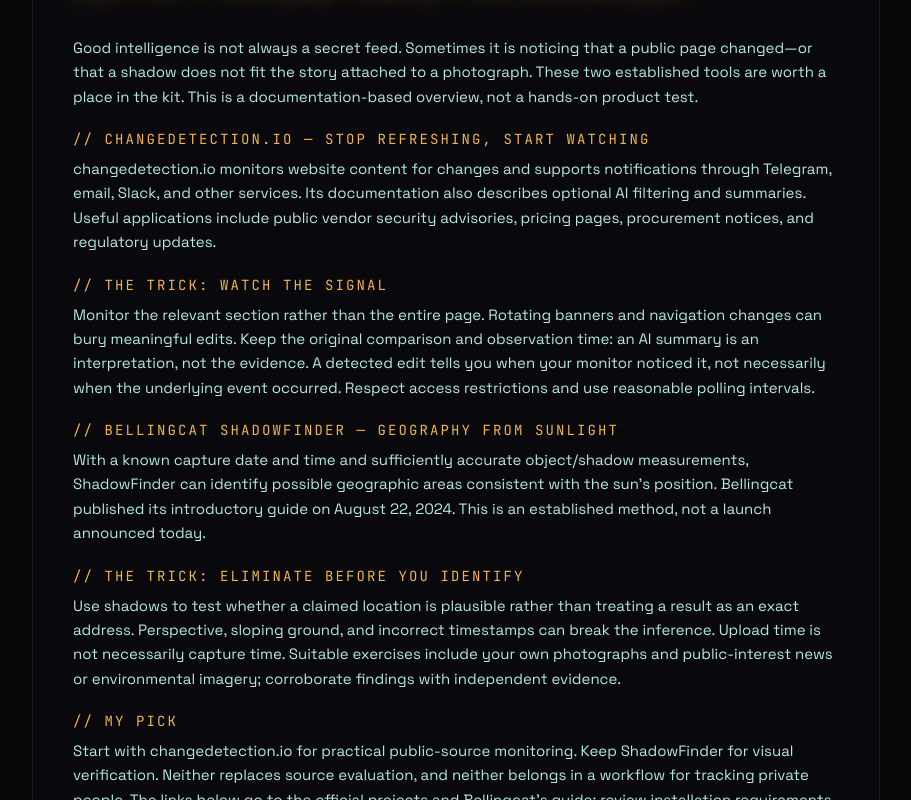
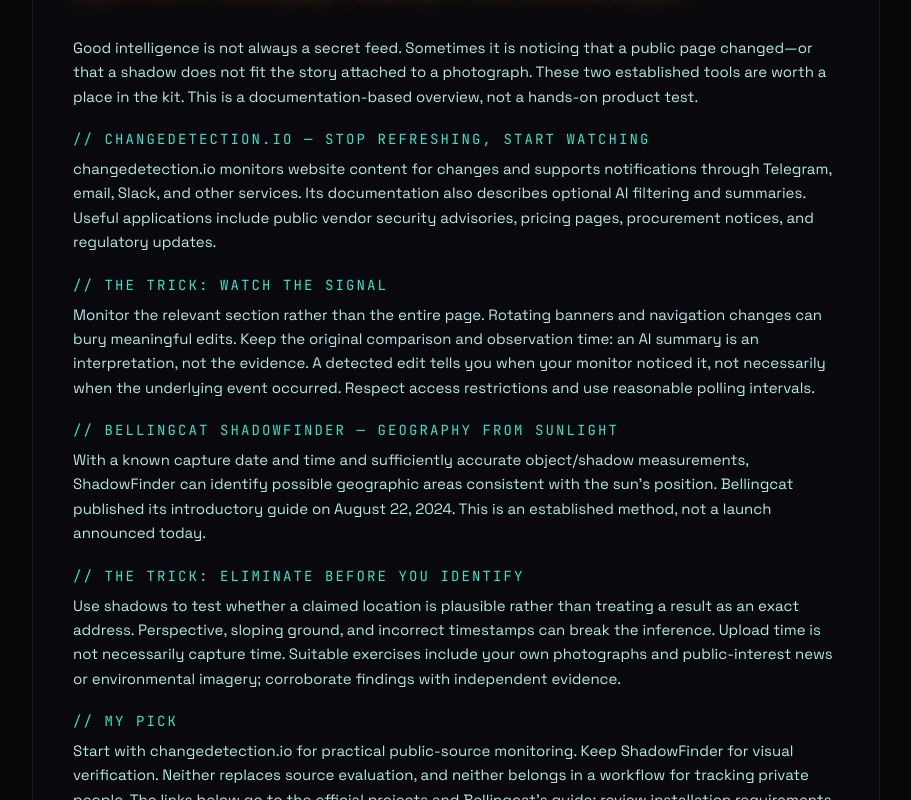
Before and after one commit to imperator-clawdius/b1scu1tk1d, a Next.js app: page / in a window 1280 px wide. Shown: the part 2420-3220 px from the top of the page, without its empty margins (184-1095 px from the left). Built offline with nearby package versions, Linux system fonts and the light colour scheme.

Commit message:
Switch article headings from amber to cyan

```diff
--- a/src/app/page.tsx
+++ b/src/app/page.tsx
@@ -99,7 +99,7 @@
         {post.sections.map((s, i) => (
           <div key={i}>
             {s.heading && (
-              <h4 className="mb-2 font-mono text-sm tracking-[0.15em] text-amber">
+              <h4 className="mb-2 font-mono text-sm tracking-[0.15em] text-cyan">
                 {`// ${s.heading.toUpperCase()}`}
               </h4>
             )}
```
